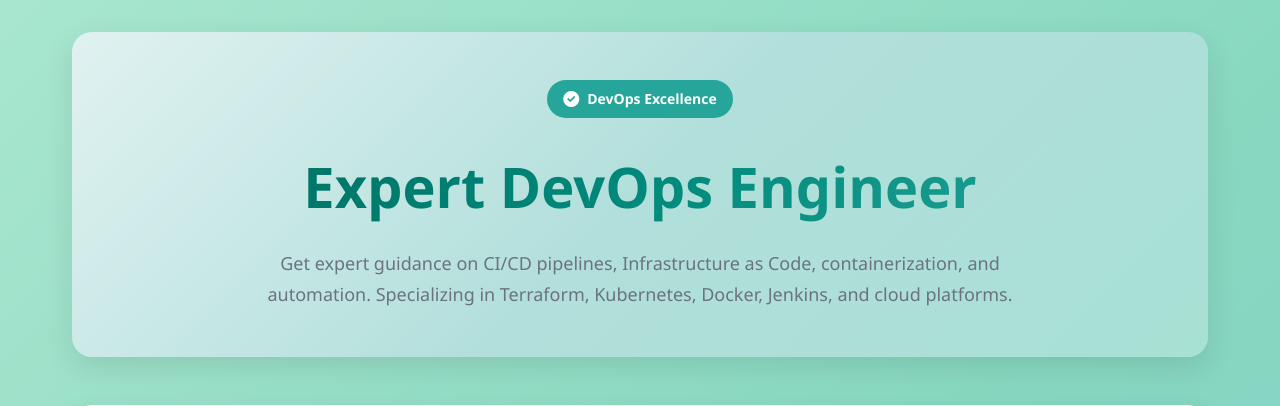
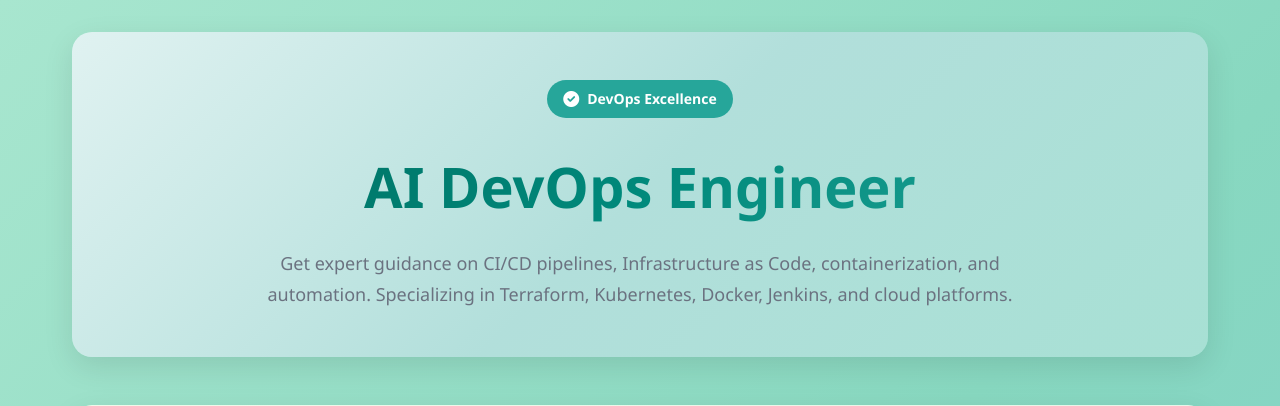
Before and after one commit to rameshsurapathi/devops_agent, a Python web app: template templates/index.html in a window 1280 px wide. Shown: the top 406 px of the page. Run offline with Jinja, Linux system fonts and the light colour scheme; the template is opened without the code that fills it, so the values that code supplies are empty.

Commit message:
fix: Update main title in index.html for consistency with AI branding

```diff
--- a/templates/index.html
+++ b/templates/index.html
@@ -15,7 +15,7 @@
                 <i class="fas fa-check-circle"></i>
                 DevOps Excellence
             </div>
-            <h1 class="main-title">Expert DevOps Engineer</h1>
+            <h1 class="main-title">AI DevOps Engineer</h1>
             <p class="subtitle">
                 Get expert guidance on CI/CD pipelines, Infrastructure as Code, containerization, and
                 automation. Specializing in Terraform, Kubernetes, Docker, Jenkins, and cloud
```
